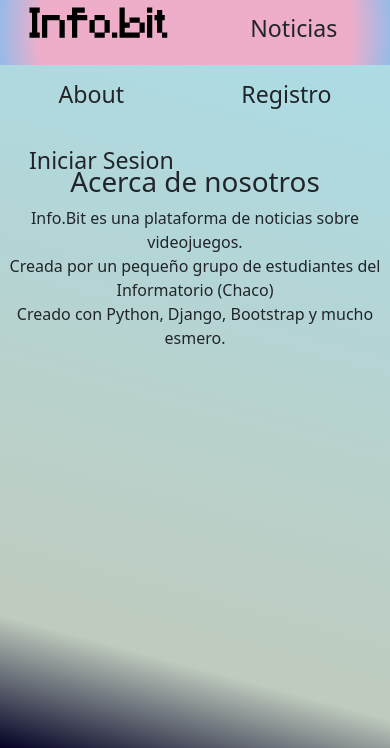
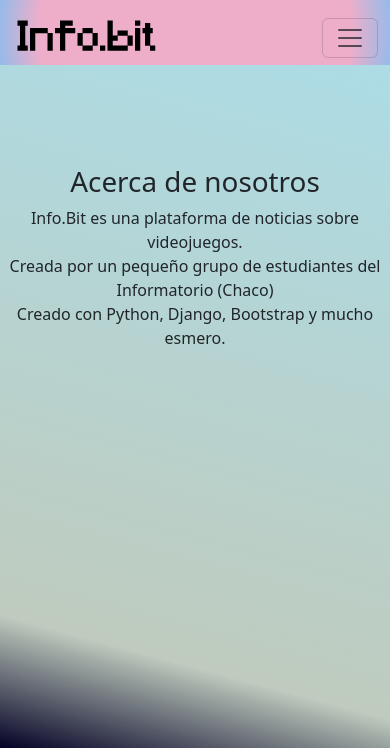
Before and after one commit to marzvk/blog-2024, a Django app: page /posts/about/ in a window 390 px wide. Shown: the top 748 px of the page. Run offline with Django 5.2, Linux system fonts and the light colour scheme.

Commit message:
responsive navbar

```diff
--- a/blog/templates/base.html
+++ b/blog/templates/base.html
@@ -30,63 +30,80 @@
 
 <body>
 
-    <nav style="background:radial-gradient(circle,rgba(238,174,202,1)79%,rgba(148,187,233,1)100%);height:65px;">
+  <nav class="navbar navbar-expand-lg"
+    style="background:radial-gradient(circle,rgba(238,174,202,1)79%,rgba(148,187,233,1)100%); height:65px;">
+    <div class="container-fluid">
+
+      <!-- Logo -->
+      <a class="navbar-brand" href="{% url 'index' %}">
+        <img src="{% static 'img/logo3.png' %}" alt="">
+      </a>
+
+      <!-- Botón hamburguesa -->
+      <button class="navbar-toggler" type="button" data-bs-toggle="collapse" data-bs-target="#navbarNav"
+        aria-controls="navbarNav" aria-expanded="false" aria-label="Toggle navigation">
+        <span class="navbar-toggler-icon"></span>
+      </button>
+
+      <!-- Menú que se colapsa -->
+      <div class="collapse navbar-collapse justify-content-center" id="navbarNav">
         <ul class="nav nav-fill">
 
-        <li class="nav-item"><a href="{% url 'index' %}"><img src="{% static 'img/logo3.png' %}" alt=""></a>
+          <li class="nav-item">
+            <a class="nav-link active" href="{% url 'noticias' %}">
+              <button class="btn btn-none">
+                <h3>Noticias</h3>
+              </button>
+            </a>
           </li>
 
           <li class="nav-item">
-          <a class="nav-link active" href="{% url 'noticias' %}"><button class="btn btn-none">
-              <h3>Noticias</h3>
-            </button></a>
+            <a class="nav-link" href="{% url 'about' %}">
+              <button class="btn btn-none">
+                <h3>About</h3>
+              </button>
+            </a>
           </li>
 
+          {% if user.is_authenticated %}
           <li class="nav-item">
-          <a class="nav-link" href="{% url 'about' %}"><button class="btn btn-none">
-              <h3>About</h3>
-            </button></a>
+            <a href="{% url 'perfil' user.id %}">
+              <button class="btn btn-none">
+                <h3><strong style="font-style: oblique;">{{ user.username }}</strong></h3>
+              </button>
+            </a>
           </li>
 
-
-
-        {% if user.is_authenticated %}
-
-
-        <li class="nav-item"> <a href="{% url 'perfil' user.id %}"><button class="btn btn-none">
-              <h3><strong style="font-style: oblique;">{{user.username}}</strong></h3>
-            </button>
-          </a></li>
-
-
           <form action="{% url 'logout' %}" method="post">
-          {%csrf_token%}
-          <!-- {{form}} -->
-          <button type="sumit" class="btn btn-warning">
-            <h3>Cerrar Sesion</h3>
+            {% csrf_token %}
+            <button type="submit" class="btn btn-warning">
+              <h3>Cerrar Sesión</h3>
             </button>
           </form>
 
           {% else %}
-
           <li class="nav-item">
-          <a class="nav-link" href="{% url 'registro' %}"><button class="btn btn-none">
+            <a class="nav-link" href="{% url 'registro' %}">
+              <button class="btn btn-none">
                 <h3>Registro</h3>
-            </button></a>
-        </li>
-
-        <li> <a class="nav-link" href="{% url 'login' %}"><button class="btn btn-none">
-              <h3>Iniciar Sesion</h3>
               </button>
             </a>
           </li>
 
+          <li class="nav-item">
+            <a class="nav-link" href="{% url 'login' %}">
+              <button class="btn btn-none">
+                <h3>Iniciar Sesión</h3>
+              </button>
+            </a>
+          </li>
           {% endif %}
+        </ul>
+      </div>
 
-      </ul>
+    </div>
+  </nav>
 
-
-    </nav>
   <div
     style='background:linear-gradient(15deg,rgba(2,0,36,1)0%,rgba(191,203,190,1)17%,rgba(168,218,228,0.9444152661064426)100%);min-height: 81vh;'>
     {% block contenido %}
```
Lines whose indentation alone changed are shown as unchanged.
